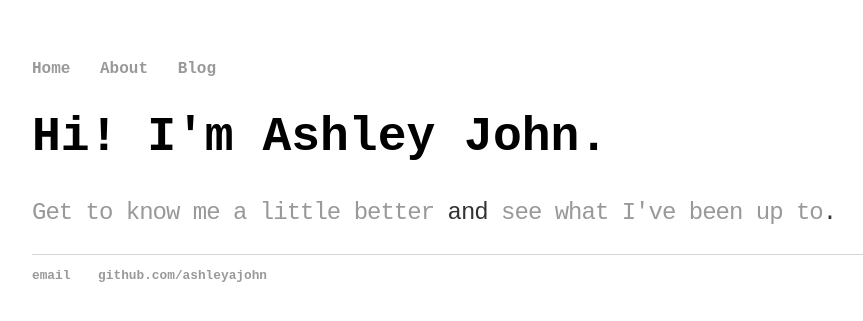
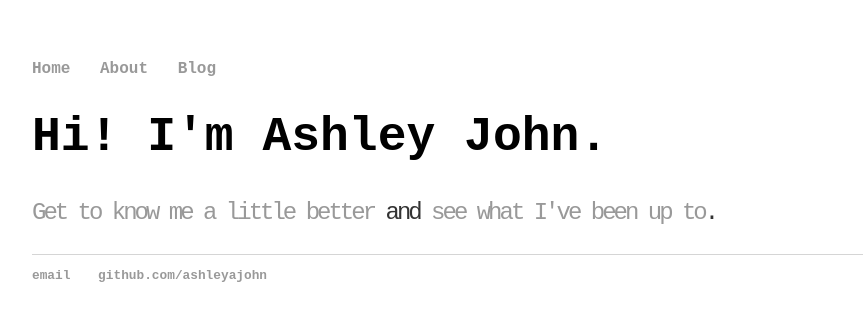
Before and after one commit to ashleyajohn/ashleyajohn.github.io, a Jekyll site: the page built from index.html, in a window 1280 px wide. Shown: the top 321 px of the page, without its empty margins (160-1023 px from the left). Built offline with Jekyll 4.4.1, drawn with Linux system fonts in a browser that asks for light colours.

Commit message:
Update main.css

```diff
--- a/css/main.css
+++ b/css/main.css
@@ -27,7 +27,7 @@ p {
     font-size: 1.5em;
     font-family:"Courier New", Courier, monospace;
     line-height: 1.4em;
-    letter-spacing: -1px;
+    letter-spacing: -3px;
     color: #333;
 }
 footer {
```
